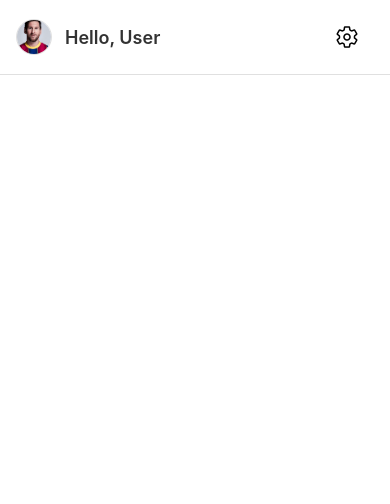
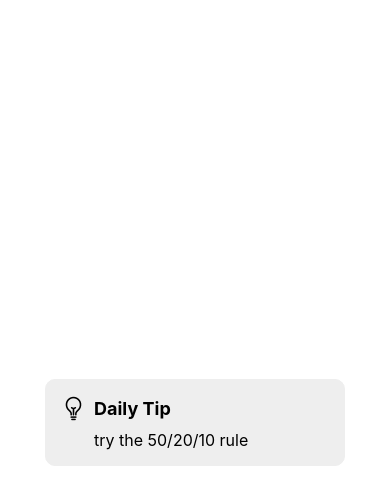
Before and after one commit to devabdullahi/budgetbuddy-ai, a React Native app in the folder BudgetBuddy/: screen / in a window 390 px wide. Shown: the top 504 px of the page. Built offline with nearby package versions, Linux system fonts and the light colour scheme.

Commit message:
Finished Daily tip Bar working on Budget Chart

```diff
--- /dev/null
+++ b/BudgetBuddy/Components/DailyTip.js
@@ -0,0 +1,52 @@
+import React from 'react';
+import { View, StyleSheet, Text } from 'react-native';
+import Icon from 'react-native-vector-icons/Ionicons';
+
+const DailyTip = () => {
+    var generatedTip = "try the 50/20/10 rule";
+    return(
+        <View style={styles.container}>
+            <View style={styles.TipBox}>
+                <View style={styles.titleContainer}>
+                    <Icon name="bulb-outline" size={25} color="black" />
+                    <Text style={styles.TipTitle}>Daily Tip</Text>
+                </View>
+                <Text style={styles.GenTip}>
+                    {generatedTip}
+                </Text>
+            </View>
+        </View>
+    )
+}
+
+export default DailyTip;
+
+const styles = StyleSheet.create({
+    container: {
+        justifyContent: 'center',
+        alignItems: 'center',
+        padding: 20,
+    },
+    TipBox: {
+        width: 300,
+        padding: 15,
+        borderWidth: 1,
+        borderColor: '#eee',
+        borderRadius: 10,
+        backgroundColor: '#eee',
+    },
+    titleContainer: {
+        flexDirection: 'row',
+        alignItems: 'center',
+        marginBottom: 8,
+    },
+    TipTitle: {
+        fontSize: 18,
+        fontWeight: 'bold',
+        marginLeft: 8, // Space between icon and text
+    },
+    GenTip: {
+        fontSize: 16,
+        marginLeft: 33, // Aligns with text (icon width + margin)
+    }
+})
--- a/BudgetBuddy/Pages/HomeScreen.js
+++ b/BudgetBuddy/Pages/HomeScreen.js
@@ -1,12 +1,23 @@
 import React from 'react';
-import { Text, View, StyleSheet, ScrollView, Image } from 'react-native';
-import { StatusBar } from 'expo-status-bar';
-import TopBar from '../Components/TopBar';
+import { Text, View, StyleSheet, TouchableOpacity, Image } from 'react-native';
+import DailyTip from '../Components/DailyTip'
 
 const HomeScreen = () => {
   return (
-    <TopBar/>
+    <View style={styles.container}>
+      <DailyTip/>
+    </View>
   );
 };
 
+
+const styles = StyleSheet.create({
+  container: {
+    flex: 1,
+    justifyContent: 'center',
+    alignItems: 'center',
+
+  },
+})
+
 export default HomeScreen;
```
Also changed, not shown: BudgetBuddy/Components/BudgetChart.js (added, +86 -0 lines), BudgetBuddy/package.json (+7 -3 lines), 1 other file (tests, documents, lock files or other folders).
